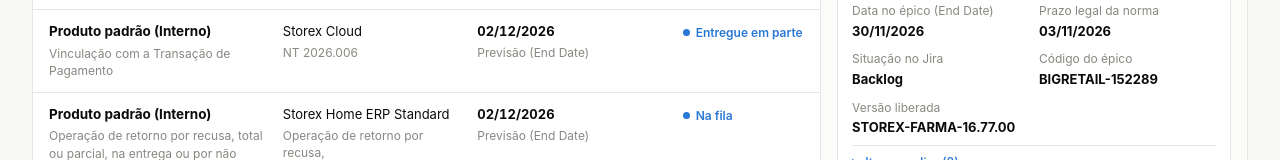
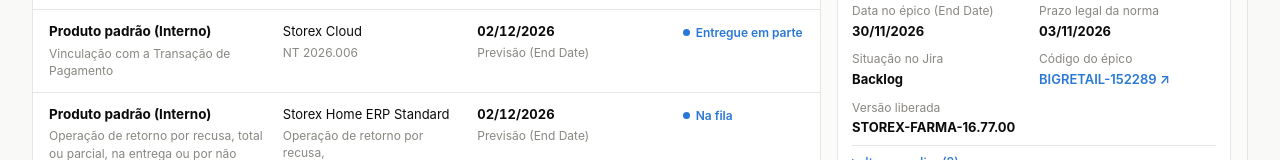
Before and after one commit to Helgaosecf/ControleReformaTributaria, a plain HTML site: page index.html in a window 1280 px wide. Shown: the part 883-1043 px from the top of the page. Drawn offline with nearby package versions, Linux system fonts and the light colour scheme.

Commit message:
Links do Jira no código do épico e nos itens

```diff
--- a/index.html
+++ b/index.html
@@ -221,7 +221,7 @@ body{margin:0;background:#fff}
 .rt-cp-card details{border-top:1px solid var(--color-border-line);padding-top:8px;font-size:12.5px}
 .rt-cp-card details summary{cursor:pointer;color:var(--cds-chart-categorical-1);font-weight:500}
 .rt-cp-card details p{margin:6px 0 0;color:var(--color-fg-muted);line-height:1.45}
-.rt-cp-vazio{font-size:13px;color:var(--color-fg-muted)}
+.rt-cp-card a{color:var(--cds-chart-categorical-1);text-decoration:none;font-weight:600}.rt-cp-card a:hover{text-decoration:underline}.rt-cp-vazio{font-size:13px;color:var(--color-fg-muted)}
 .rt-cli-foot{display:flex;justify-content:space-between;align-items:center;gap:12px;flex-wrap:wrap;padding:10px 16px;border-top:1px solid var(--color-border-line);font-size:12px;color:var(--color-fg-muted)}
 .rt-toast{position:fixed;left:50%;bottom:24px;transform:translateX(-50%);background:var(--color-fg);color:var(--color-bg);font-size:13px;padding:8px 14px;border-radius:10px;z-index:20;opacity:0;transition:opacity .2s;pointer-events:none}
 .rt-toast.on{opacity:1}
@@ -855,6 +855,7 @@ dash.draw('evolucao', (el) => {
   opts($('#cli-nt'), 'Todas as NTs', [...new Set(itens.map((r) => r.nt))].sort());
   const dtxt = (r) => { if (r.feito) return 'Entregue' + (r.resolvido ? ' em ' + R.dataBR(r.resolvido) : ''); if (!r.data) return 'Nova previsão não definida'; const n = R.dias(r.data); return n < 0 ? (-n) + (n === -1 ? ' dia' : ' dias') + ' de atraso' : n === 0 ? 'Vence hoje' : 'Faltam ' + n + (n === 1 ? ' dia' : ' dias'); };
   const el = (t, c, txt) => { const e = document.createElement(t); if (c) e.className = c; if (txt != null) e.textContent = txt; return e; };
+  const lnk = (k) => { const a = el('a', '', k + ' ↗'); a.href = 'https://jira.linx.com.br/browse/' + encodeURIComponent(k); a.target = '_blank'; a.rel = 'noopener'; a.title = 'Abrir ' + k + ' no Jira'; return a; };
   function painel(rs) {
     const p = $('#cli-painel'); p.replaceChildren();
     const r = rs.find((x) => x.chave === st.sel) || rs[0];
@@ -875,13 +876,13 @@ dash.draw('evolucao', (el) => {
         const cel = (lb, v) => { const k = el('div', '', lb); k.append(el('b', '', v)); g.append(k); };
         cel('Data no épico (End Date)', x.fim ? R.dataBR(x.fim) : '—'); cel('Prazo legal da norma', x.legal ? R.dataBR(x.legal) : 'Sem data oficial');
         if (x.replan) cel('Replanejada para', R.dataBR(x.replan));
-        cel('Situação no Jira', x.fonte === 'manual' ? 'Sem item no Jira' : x.status); cel('Código do épico', x.epico || 'Sem épico no Jira');
+        cel('Situação no Jira', x.fonte === 'manual' ? 'Sem item no Jira' : x.status); if (x.epico) { const k = el('div', '', 'Código do épico'); const bb = el('b'); bb.append(lnk(x.epico)); k.append(bb); g.append(k); } else cel('Código do épico', 'Sem épico no Jira');
         if (x.versoes.length) cel('Versão liberada', x.versoes.join(', '));
         c.append(g);
         if (x.nota) c.append(el('div', 'rt-cp-dl', 'Observação: ' + x.nota));
         if (x.fonte === 'manual') c.append(el('div', 'rt-cp-dl', 'Fonte: ' + (x.origem || 'controle manual') + '. Data informada fora do Jira.'));
-        if (x.hs.length) { const dh = el('details'); dh.append(el('summary', '', 'Itens no Jira (' + x.hs.length + ')')); x.hs.forEach((h) => dh.append(el('p', '', h.chave + ' · ' + (h.cat === 'done' ? 'Concluída' + (h.resolvido ? ' em ' + R.dataBR(h.resolvido) : '') : h.status) + (h.versao ? ' · ' + h.versao : '') + ' · ' + h.resumo))); c.append(dh); }
-        if (x.refs.length) { const dt = el('details'); dt.append(el('summary', '', 'Referência técnica')); x.refs.forEach((rf) => dt.append(el('p', '', rf.chave + ' · ' + rf.titulo))); c.append(dt); }
+        if (x.hs.length) { const dh = el('details'); dh.append(el('summary', '', 'Itens no Jira (' + x.hs.length + ')')); x.hs.forEach((h) => { const pp = el('p'); pp.append(lnk(h.chave), ' · ' + (h.cat === 'done' ? 'Concluída' + (h.resolvido ? ' em ' + R.dataBR(h.resolvido) : '') : h.status) + (h.versao ? ' · ' + h.versao : '') + ' · ' + h.resumo); dh.append(pp); }); c.append(dh); }
+        if (x.refs.length) { const dt = el('details'); dt.append(el('summary', '', 'Referência técnica')); x.refs.forEach((rf) => { const pp = el('p'); pp.append(lnk(rf.chave), ' · ' + rf.titulo); dt.append(pp); }); c.append(dt); }
       } else {
         c.append(el('div', 'rt-cp-dl', (x.data ? R.dataBR(x.data) : 'A definir') + ' · ' + dtxt(x)));
       }
```
